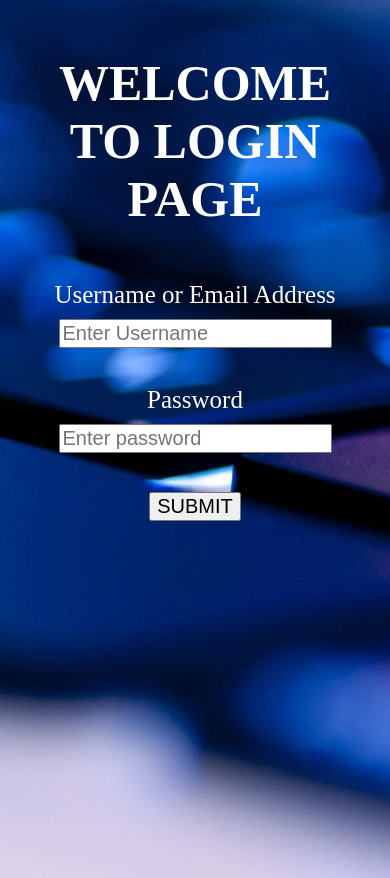
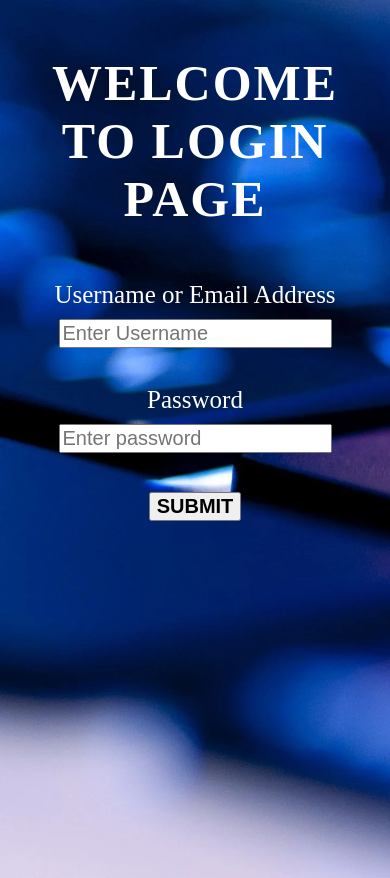
Before and after one commit to himanibathkora/webpage, a plain HTML site: page assert/login.html in a window 390 px wide. Drawn offline with Linux system fonts and the light colour scheme.

Commit message:
Update login.html

```diff
--- a/assert/login.html
+++ b/assert/login.html
@@ -22,16 +22,20 @@
         }
         button{
             font-size: 20px;
+            font-weight:bold;
         }
         @media screen and (max-width:700px){
             h1{
             padding: 20PX ;
             font-size: 30SPX;
+                letter-spacing:2px;
+                text-shadow:purple;
         }
         #username,#password{
             margin: 10PX;
         }
         body{
+            margin-top:20px;
             /* height: 700PX; */
             font-size: 25px;
             color: white;
```
